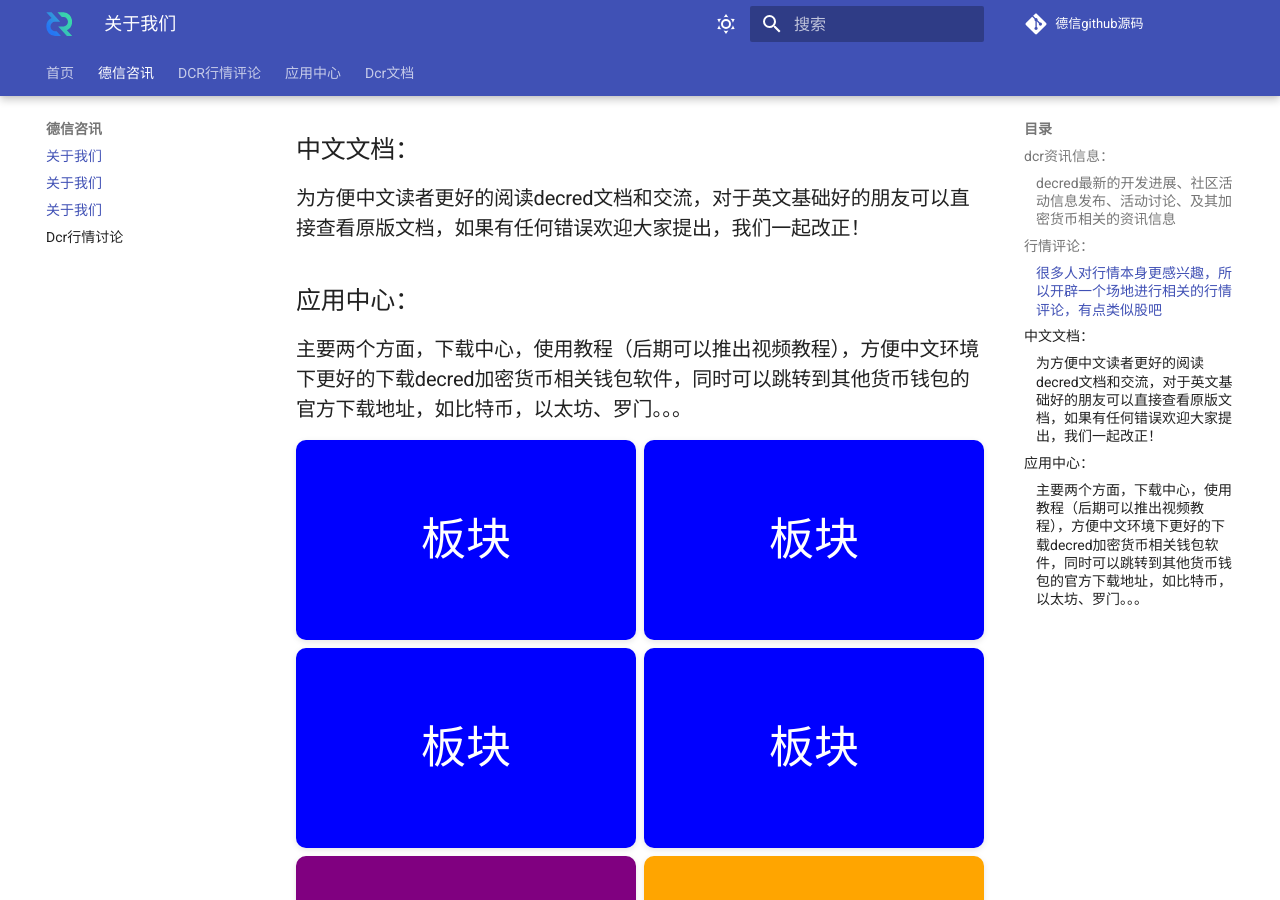
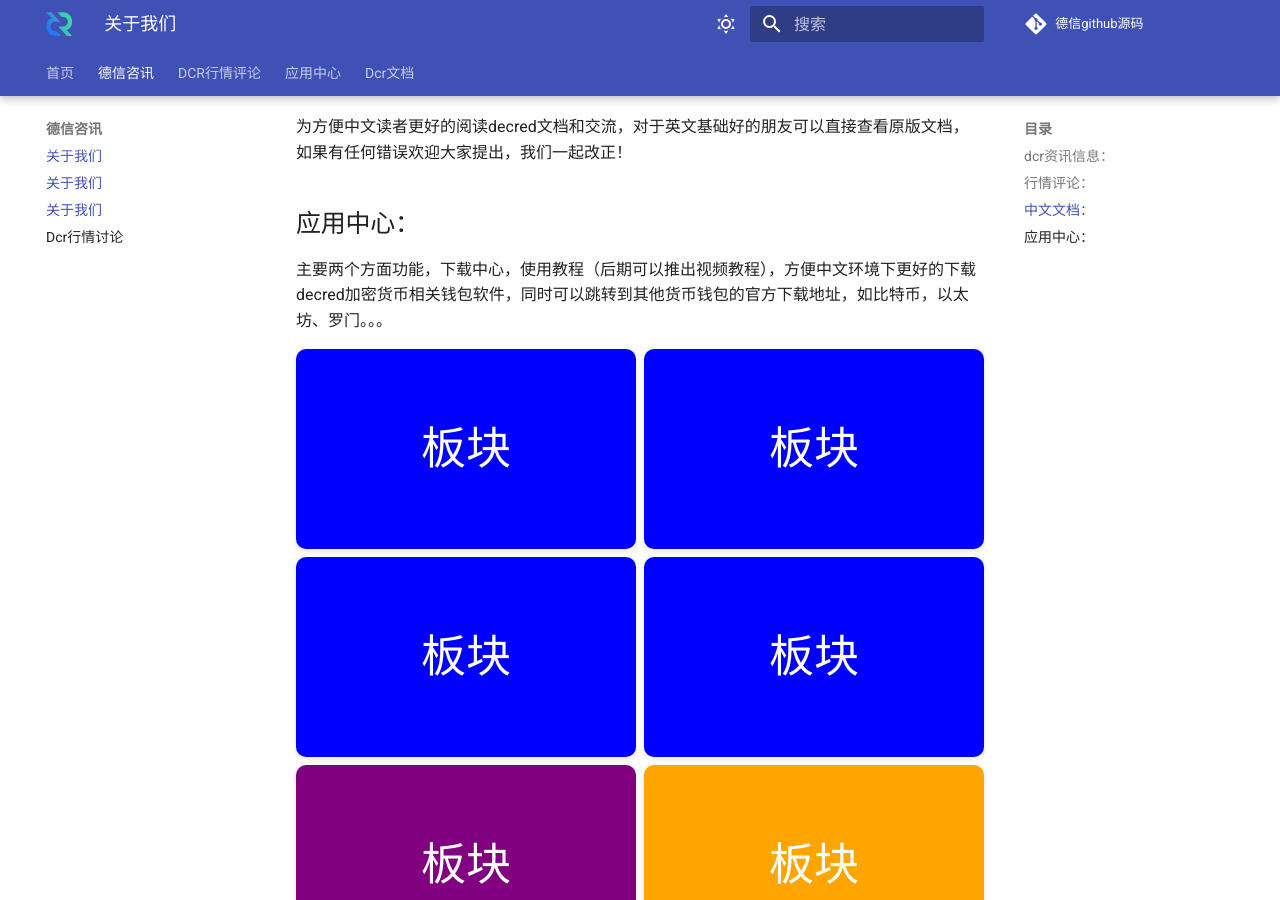
Before and after one commit to decredclub/decredclub, an MkDocs documentation site: the page built from docs/index.md, in a window 1280 px wide and 900 px high, scrolled down 539 px. Built offline with MkDocs 1.6.1 and Material for MkDocs 9.7.7, drawn with Linux system fonts in a browser that asks for light colours; comment, search, counter and statistics services are not loaded.

Commit message:
Update index.md

```diff
--- a/docs/index.md
+++ b/docs/index.md
@@ -5,13 +5,13 @@
 <h3 class="txt2">网站正在建设中，网站目前是计划是分为几大块内容，资讯信息、行情评论、dcr中文文档，应用中心</h3>
 
 ## dcr资讯信息：
-### decred最新的开发进展、社区活动信息发布、活动讨论、及其加密货币相关的资讯信息
+ decred最新的开发进展、社区活动信息发布、活动讨论、及其加密货币相关的资讯信息
 ## 行情评论：
-### 很多人对行情本身更感兴趣，所以开辟一个场地进行相关的行情评论，有点类似股吧
+ 很多人对行情本身更感兴趣，所以开辟一个场地进行相关的行情评论，有点类似股吧
 ## 中文文档：
-### 为方便中文读者更好的阅读decred文档和交流，对于英文基础好的朋友可以直接查看原版文档，如果有任何错误欢迎大家提出，我们一起改正！
+ 为方便中文读者更好的阅读decred文档和交流，对于英文基础好的朋友可以直接查看原版文档，如果有任何错误欢迎大家提出，我们一起改正！
 ## 应用中心：
-### 主要两个方面，下载中心，使用教程（后期可以推出视频教程），方便中文环境下更好的下载decred加密货币相关钱包软件，同时可以跳转到其他货币钱包的官方下载地址，如比特币，以太坊、罗门。。。
+主要两个方面功能，下载中心，使用教程（后期可以推出视频教程），方便中文环境下更好的下载decred加密货币相关钱包软件，同时可以跳转到其他货币钱包的官方下载地址，如比特币，以太坊、罗门。。。
 <!DOCTYPE html>
 <html>
 <head>
```
